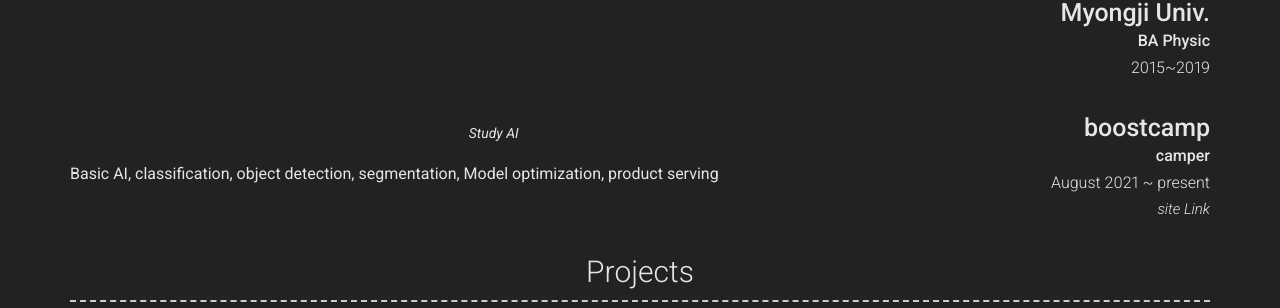
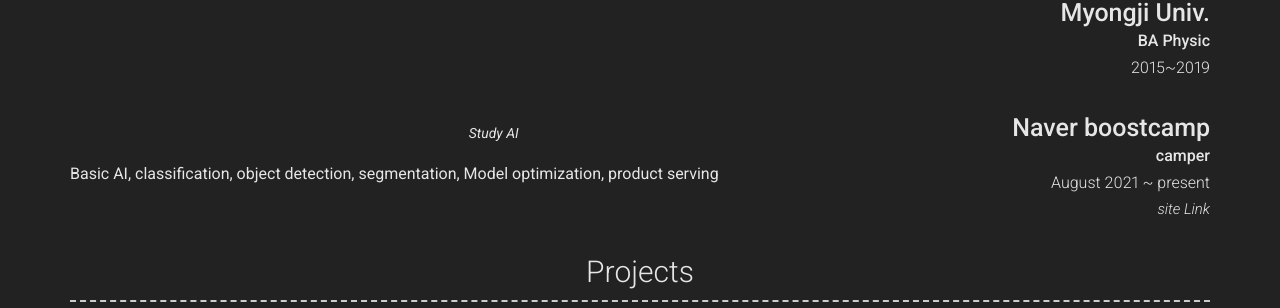
Before and after one commit to ksm0517/aboutMe, a Jekyll site: the page built from index.md, in a window 1280 px wide and 900 px high, scrolled down 705 px. Shown: the part 147-455 px from the top of the window. Built offline with Jekyll 4.4.1, drawn with Linux system fonts in a browser that asks for light colours; nearby versions of some CDN libraries.

Commit message:
Update _config.yml

```diff
--- a/_config.yml
+++ b/_config.yml
@@ -82,7 +82,7 @@ content:
         #   Now, I actually like physics too. but I like computational things more than physics
 
       - layout: right
-        title: boostcamp
+        title: Naver boostcamp
         sub_title: camper
         caption: August 2021 ~ present
         link: https://boostcamp.connect.or.kr/
```
